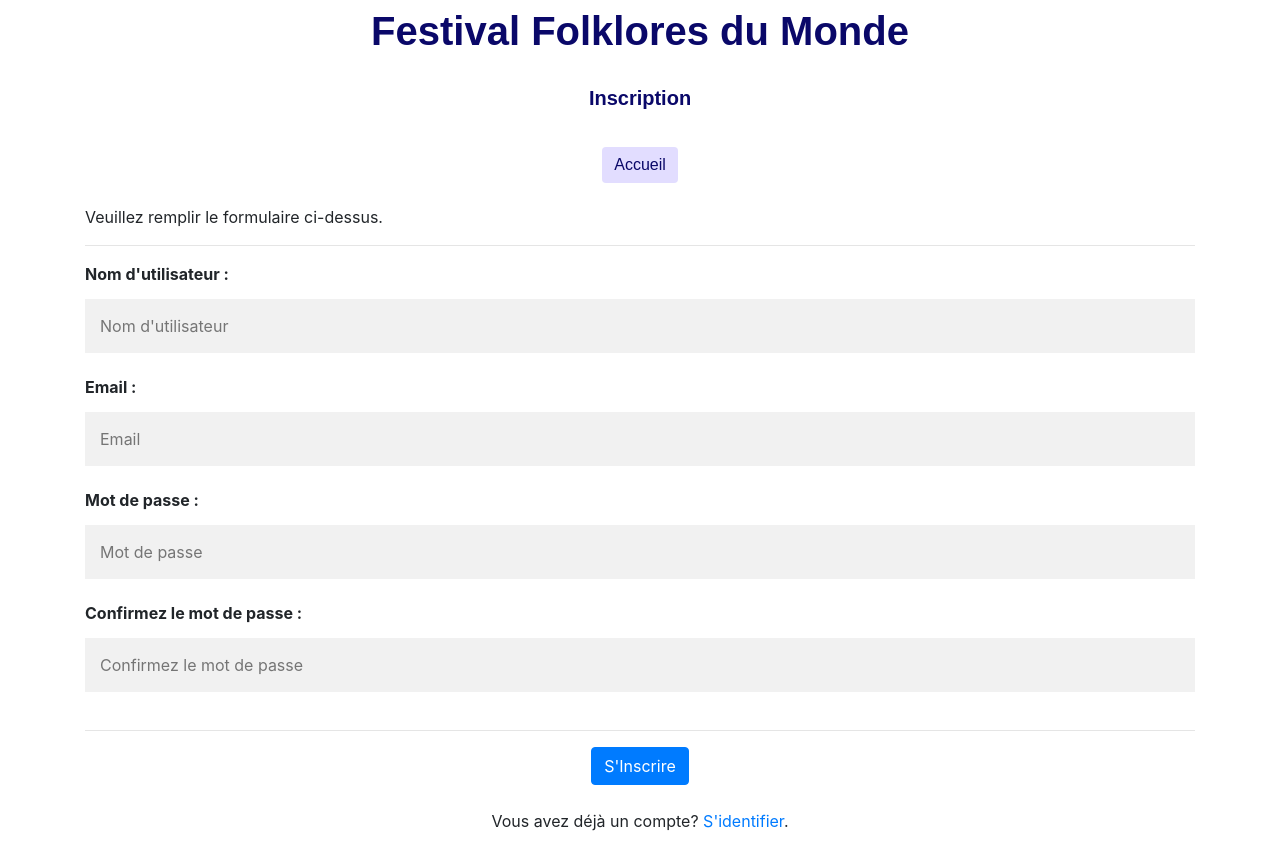
After one commit to ganind/PPE_Festival, a PHP site: page /register.php in a window 1280 px wide. The commit adds this page. Run offline with PHP 8.4, Linux system fonts and the light colour scheme; some libraries are stand-ins or nearby versions.

Commit message:
création register form
création formulaire d'inscription;
MaJ des scripts de la BDD pour inclure users table

```diff
--- a/css/cssGeneral.css
+++ b/css/cssGeneral.css
@@ -245,3 +245,32 @@ td.reserve
    background-color:#FFBEFF;
    color:black;
 }
+
+* {
+  box-sizing: border-box;
+}
+
+/* Full-width input fields */
+input[type=text], input[type=password] {
+  width: 100%;
+  padding: 15px;
+  margin: 5px 0 22px 0;
+  display: inline-block;
+  border: none;
+  background: #f1f1f1;
+}
+
+input[type=text]:focus, input[type=password]:focus {
+  background-color: #ddd;
+  outline: none;
+}
+
+/* Overwrite default styles of hr */
+hr {
+  border: 1px solid #f1f1f1;
+  margin-bottom: 25px;
+}
+
+.registerbtn:hover {
+  opacity: 1;
+}
--- a/donnerNbChambres.php
+++ b/donnerNbChambres.php
@@ -27,7 +27,7 @@
    </div>
    <br><br>
 
-<!-- Tableau contenant les menus -->
+<!-- Les menus -->
       <?php include 'header.php';?>
 <br><br>
 
--- a/festival_data.sql
+++ b/festival_data.sql
@@ -61,3 +61,5 @@ insert into Attribution values ('0350123A', 'g005', 8);
 insert into Attribution values ('0351234W', 'g001', 3);
 insert into Attribution values ('0351234W', 'g006', 10);
 insert into Attribution values ('0351234W', 'g007', 7);
+
+insert into Users values (1,'admin','admin@admin.fr','admin');
--- a/index.php
+++ b/index.php
@@ -24,6 +24,7 @@
       <div class="container" align="right">
          <br>
          <a href="login.php" class="btn btn-primary">S'Identifier</a>
+         <a href="register.php" class="btn btn-primary">S'Inscrire</a>
       </div>
 
       <br>
--- a/login.php
+++ b/login.php
@@ -83,8 +83,8 @@ catch(PDOException $error)
    <div class="basePage">
       <table id="table_basePage">
          <tr>
-            <td class="titre">Festival Folklores du Monde<br><br>
-            <span class="texteNiveau2">Hébergement des groupes</span><br><br>
+            <td class="titre">Festival Folklores du Monde<br>
+            <span class="texteNiveau2">Connexion</span><br>
             </td>
          </tr>
       </table>
@@ -113,7 +113,7 @@ catch(PDOException $error)
 		<input type="password" required name="password" class="form-control"/>
 		<br />
 
-		<input type="submit" name="login" class="btn btn-primary" value="Connexion"/>
+		<input type="submit" name="login" class="btn btn-primary" align="center" value="Connexion"/>
 
 </form>
 </div>
--- /dev/null
+++ b/register.php
@@ -0,0 +1,90 @@
+<!DOCTYPE html>
+<html lang="fr">
+
+<!-- TITRE ET MENUS -->
+
+<head>
+
+<title>Festival | Accueil</title>
+<meta charset="utf-8"> <!-- reconnaissance des accents -->
+<meta http-equiv="X-UA-Compatible" content="IE=edge">
+<meta name="description" content="M2L Festival">
+<link href=css/cssGeneral.css rel="stylesheet" type="text/css">
+<link rel="stylesheet" type="text/css" href="bootstrap4/bootstrap.min.css">
+<link rel="stylesheet" href="https://stackpath.bootstrapcdn.com/bootstrap/4.3.1/css/bootstrap.min.css" integrity="sha384-ggOyR0iXCbMQv3Xipma34MD+dH/1fQ784/j6cY/iJTQUOhcWr7x9JvoRxT2MZw1T" crossorigin="anonymous">
+
+<meta name="viewport" content="width=device-width, initial-scale=1">
+</head>
+
+<body>
+
+<?php
+// define variables and set to empty values
+$username = $email = "";
+
+if ($_SERVER["REQUEST_METHOD"] == "POST") {
+  $username = test_input($_POST["username"]);
+  $email = test_input($_POST["email"]);
+}
+
+function test_input($data) {
+  $data = trim($data);
+  $data = stripslashes($data);
+  $data = htmlspecialchars($data);
+  return $data;
+}
+?>
+	<!-- Tableau contenant le titre -->
+   <div class="basePage">
+      <table id="table_basePage">
+         <tr>
+            <td class="titre">Festival Folklores du Monde<br>
+            <span class="texteNiveau2">Inscription</span>
+            </td>
+         </tr>
+      </table>
+   </div>
+   <br>
+   <!-- Tableau contenant les menus -->
+   <div class="menu">
+      <table class="" align="center">
+         <tr>
+            <td>
+            	<a href="index.php" class="btn btn-primary" style='background-color: #e2ddff; color:#0a0869; border:none;'>Accueil</a>
+            </td>
+         </tr>
+      </table>
+      <br>
+   </div>
+   <!-- méthode de sécurité pour le transfert de données-->
+<form method="post" action="<?php echo htmlspecialchars($_SERVER["PHP_SELF"]);?>">
+  <div class="container">
+    <p>Veuillez remplir le formulaire ci-dessus.</p>
+    <hr>
+
+    <label for="username"><b>Nom d'utilisateur : </b></label>
+    <input type="text" placeholder="Nom d'utilisateur" name="email" required>
+
+    <label for="email"><b>Email : </b></label>
+    <input type="text" placeholder="Email" name="email" required>
+
+    <label for="psw"><b>Mot de passe :</b></label>
+    <input type="password" placeholder="Mot de passe" name="psw" required>
+
+    <label for="psw-repeat"><b>Confirmez le mot de passe :</b></label>
+    <input type="password" placeholder="Confirmez le mot de passe" name="psw-repeat" required>
+    <hr>
+
+    <div class="container" align="center">
+    <button type="submit" class="btn btn-primary">S'Inscrire</button> </div>
+  </div>
+  <br>
+
+  <div class="container" align="center">
+    <p>Vous avez déjà un compte? <a href="login.php">S'identifier</a>.</p>
+  </div>
+</form>
+</body>
+</html>
+
+<?php
```
Also changed, not shown: festival_tables.sql (+8 -0 lines), 1 other file.
